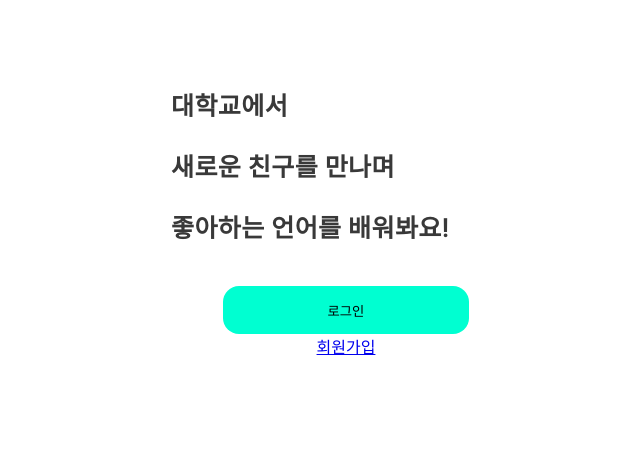
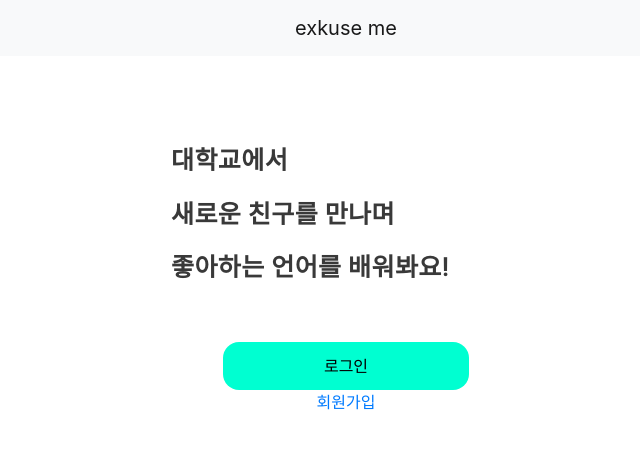
Before and after one commit to jslee7420/exKUse-me, a Django app: page /accounts/login/ in a window 1280 px wide. Shown: the top 449 px of the page, without its empty margins (294-934 px from the left). Run offline with Django 3.2, Linux system fonts and the light colour scheme; some libraries are stand-ins or nearby versions.

Commit message:
Add navbar to base.html

```diff
--- a/accounts/templates/accounts/login.html
+++ b/accounts/templates/accounts/login.html
@@ -1,12 +1,14 @@
-<!DOCTYPE html>
+{% extends 'base.html' %}
+
+{% block title %}
+    Sign Up
+{% endblock %}
+
 {% load static %}
-<html lang="en">
-<head>
-    <link rel="stylesheet" href="{% static 'css/login.css' %}">
+{% block content %}
+<link href="{% static 'css/login.css' %}" rel="stylesheet">
+
 <link href="https://fonts.googleapis.com/css2?family=Roboto&display=swap" rel="stylesheet">
-    <meta charset="UTF-8">
-    <title>Sign Up</title>
-</head>
 <div id="description">
     <p>대학교에서</p>
     <p>새로운 친구를 만나며</p>
@@ -18,8 +20,4 @@
     </form>
     <a href="#"  id="signup_btn">회원가입</a>
 </div>
-
-<body>
-
-</body>
-</html>
+{% endblock %}
--- a/config/settings.py
+++ b/config/settings.py
@@ -60,7 +60,7 @@ ROOT_URLCONF = 'config.urls'
 TEMPLATES = [
     {
         'BACKEND': 'django.template.backends.django.DjangoTemplates',
-        'DIRS': [],
+        'DIRS': [os.path.join(BASE_DIR, 'templates')],
         'APP_DIRS': True,
         'OPTIONS': {
             'context_processors': [
--- /dev/null
+++ b/static/css/base.css
@@ -0,0 +1,6 @@
+#logo{
+    display: inline-block;
+    width: 200px;
+    margin: 0 auto;
+    text-align: center;
+}
--- a/layout/base.html
+++ b/templates/base.html
@@ -5,10 +5,17 @@
     <script type="text/javascript" src="//code.jquery.com/jquery-1.11.0.min.js"></script>
     <script type="text/javascript" src="//code.jquery.com/jquery-migrate-1.2.1.min.js"></script>
     <link rel="stylesheet" href="https://stackpath.bootstrapcdn.com/bootstrap/4.5.0/css/bootstrap.min.css" integrity="sha384-9aIt2nRpC12Uk9gS9baDl411NQApFmC26EwAOH8WgZl5MYYxFfc+NcPb1dKGj7Sk" crossorigin="anonymous">
+    <link href="{% static 'css/base.css' %}" rel="stylesheet">
     <meta charset="UTF-8">
     <title>exKUse me</title>
 </head>
 <body>
-
+    <nav class="navbar navbar-light bg-light">
+      <a class="navbar-brand" id="logo" href="#">exkuse me</a>
+    </nav>
+    <div>
+        {% block content %}
+        {% endblock %}
+    </div>
 </body>
 </html>
```
Lines whose indentation alone changed are shown as unchanged.
